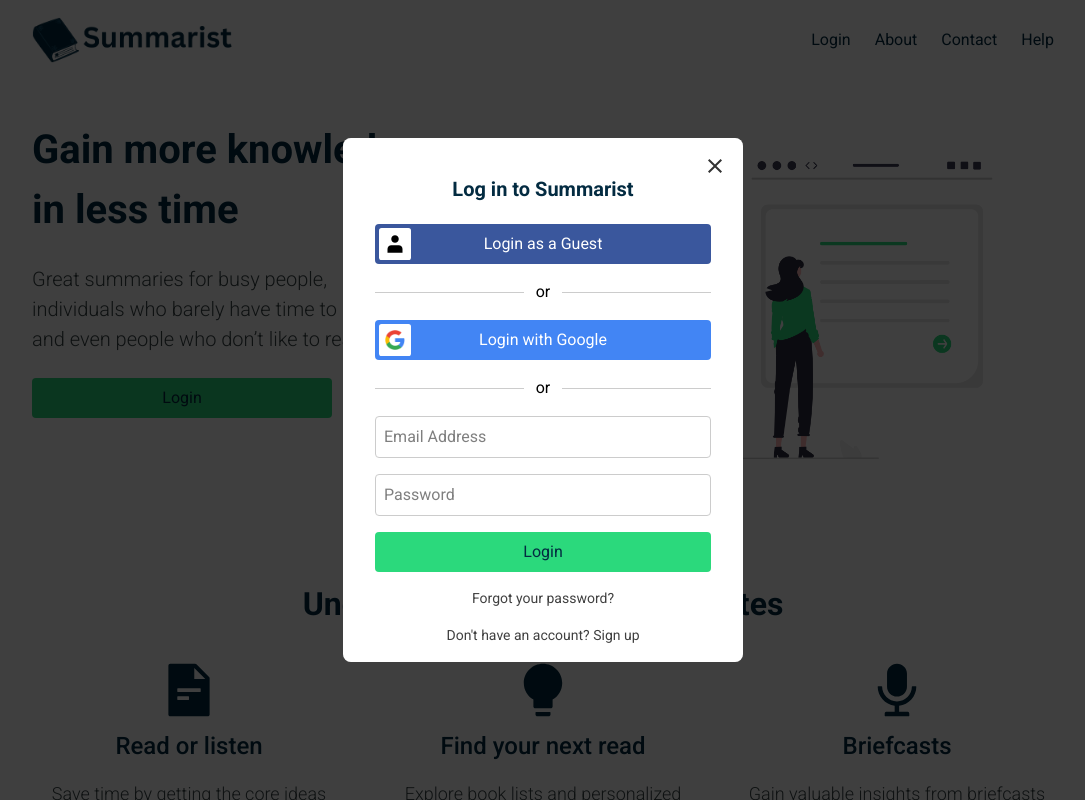
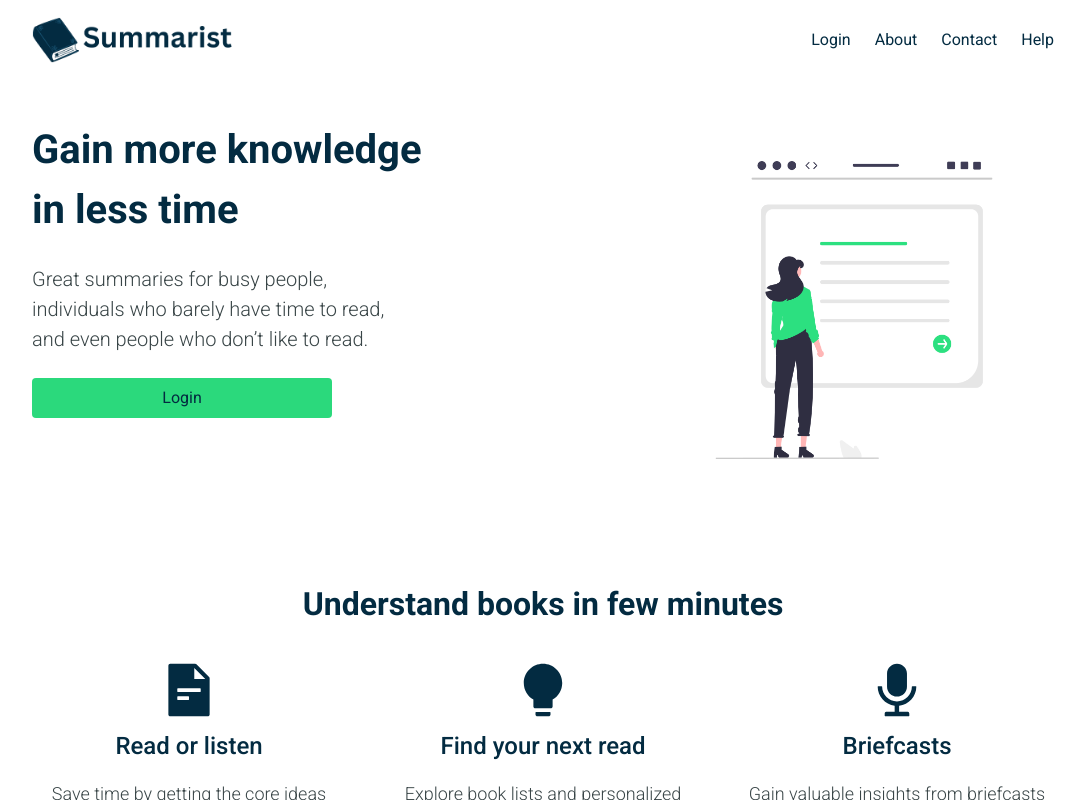
Before and after one commit to jeddelich/fes-internship-summarist, a Next.js app: page / in a window 1280 px wide. Shown: the top 800 px of the page, without its empty margins (97-1182 px from the left). Built offline with nearby package versions, Linux system fonts and the light colour scheme.

Commit message:
add sign up modal and open/close toggle functions

```diff
--- a/app/page.tsx
+++ b/app/page.tsx
@@ -1,22 +1,33 @@
+"use client"
+
 import { AiFillAudio, AiFillBulb, AiFillFileText } from "react-icons/ai";
 import { BiCrown } from "react-icons/bi";
 import { BsStarFill, BsStarHalf } from "react-icons/bs";
 import { RiLeafLine } from "react-icons/ri";
-import AuthModal from "@/components/AuthModal";
-import Page from "@/components/AuthModal";
+import { useState } from "react";
+import SignUpModal from "@/components/Auth/SignUpModal";
+import LoginModal from "@/components/Auth/LoginModal";
 
 export default function Home() {
+
+  const [loginModalOpen, setLoginModalOpen] = useState(false);
+  const [signUpModalOpen, setSignUpModalOpen] = useState(false);
+
   return (
     <>
-      <AuthModal />
-      <Page />
+      {
+        loginModalOpen && <LoginModal setLoginModalOpen={setLoginModalOpen} setSignUpModalOpen={setSignUpModalOpen} />
+      }
+      {
+        signUpModalOpen && <SignUpModal setSignUpModalOpen={setSignUpModalOpen} />
+      }
      <nav className="nav">
       <div className="nav__wrapper">
         <figure className="nav__img--mask">
           <img className="nav__img" src="/logos/summarist__logo.png" alt="logo" />
         </figure>
         <ul className="nav__list--wrapper">
-          <li className="nav__list nav__list--login">Login</li>
+          <li className="nav__list nav__list--login" onClick={() => setLoginModalOpen(true)}>Login</li>
           <li className="nav__list nav__list--mobile">About</li>
           <li className="nav__list nav__list--mobile">Contact</li>
           <li className="nav__list nav__list--mobile">Help</li>
@@ -39,7 +50,7 @@
                 <br className="remove--tablet" />
                 and even people who don’t like to read.
               </div>
-              <button className="btn home__cta--btn">Login</button>
+              <button className="btn home__cta--btn" onClick={() => setLoginModalOpen(true)}>Login</button>
             </div>
             <figure className="landing__image--mask">
               <img src="/images/landing__image.png" alt="landing" />
--- a/components/AuthBtn.jsx
+++ b/components/Auth/LoginBtn.jsx
@@ -1,6 +1,6 @@
-import styles from "./AuthModal.module.css";
+import styles from "./LoginModal.module.css";
 
-function AuthBtn({ text, color, icon }) {
+function LoginBtn({ text, color, icon }) {
   return (
     <div className={styles.btnWrapper}>
       <button className={`${styles.btn} ${color}`}>
@@ -13,4 +13,4 @@
   );
 }
 
-export default AuthBtn;
+export default LoginBtn;
--- /dev/null
+++ b/components/Auth/LoginFooter.jsx
@@ -0,0 +1,19 @@
+import styles from "./LoginModal.module.css";
+
+function LoginFooter({ setSignUpModalOpen, setLoginModalOpen }) {
+
+  const openSignUpModal = (event) => {
+    event.preventDefault();
+    setLoginModalOpen(false);
+    setSignUpModalOpen(true);
+  };
+
+  return (
+    <div className={styles.footer}>
+      <a href="" className={styles.link}>Forgot your password?</a>
+      <a href="" className={styles.link} onClick={openSignUpModal}>Don't have an account? Sign up</a>
+    </div>
+  );
+}
+
+export default LoginFooter;
--- /dev/null
+++ b/components/Auth/LoginForm.jsx
@@ -0,0 +1,14 @@
+import LoginBtn from "./LoginBtn";
+import styles from "./LoginModal.module.css";
+
+function LoginForm() {
+  return (
+    <form action="">
+      <input type="email" placeholder="Email Address" className={styles.input} required />
+      <input type="password" placeholder="Password" className={styles.input} required />
+      <LoginBtn text="Login" color={styles.green}/>
+    </form>
+  );
+}
+
+export default LoginForm;
--- /dev/null
+++ b/components/Auth/LoginModal.jsx
@@ -0,0 +1,29 @@
+import LoginBtn from "./LoginBtn";
+import LoginForm from "./LoginForm";
+import LoginFooter from "./LoginFooter";
+import styles from "./LoginModal.module.css";
+import { MdClose } from "react-icons/md";
+
+function LoginModal({ setLoginModalOpen, setSignUpModalOpen }) {
+
+  return (
+    <div className={styles.background}>
+      <div className={styles.modal}>
+            <MdClose className={styles.closeIcon} onClick={() => setLoginModalOpen(false)} />
+            <h2 className={styles.title} >Log in to Summarist</h2>
+            <LoginBtn text="Login as a Guest" color={styles.darkBlue} icon="/icons/user.svg"/>
+            <div className={styles.separator}>
+              <span className={styles.separatorText}>or</span>
+            </div>
+            <LoginBtn text="Login with Google" color={styles.lightBlue} icon="/logos/google__logo.png"/>
+            <div className={styles.separator}>
+              <span className={styles.separatorText}>or</span>
+            </div>
+            <LoginForm />
+            <LoginFooter setSignUpModalOpen={setSignUpModalOpen} setLoginModalOpen={setLoginModalOpen} />
+      </div>
+    </div>
+  );
+}
+
+export default LoginModal;
--- a/components/AuthModal.module.css
+++ b/components/Auth/LoginModal.module.css
@@ -4,7 +4,7 @@
     left: 0;
     width: 100%;
     height: 100%;
-    background-color: rgba(0, 0, 0, 0.5);
+    background-color: rgba(0, 0, 0, 0.75);
     display: flex;
     justify-content: center;
     align-items: center;
--- /dev/null
+++ b/components/Auth/SignUpModal.jsx
@@ -0,0 +1,34 @@
+import LoginBtn from "./LoginBtn";
+import LoginForm from "./LoginForm";
+import LoginFooter from "./LoginFooter";
+import styles from "./LoginModal.module.css";
+import { MdClose } from "react-icons/md";
+
+function SignUpModal({ setSignUpModalOpen }) {
+
+    console.log("SignUpModal rendered");
+
+    return (
+    <div className={styles.background}>
+      <div className={styles.modal}>
+        <MdClose
+          className={styles.closeIcon}
+          onClick={() => setSignUpModalOpen(false)}
+        />
+        <h2 className={styles.title}>Sign up to Summarist</h2>
+        <LoginBtn
+          text="Login with Google"
+          color={styles.lightBlue}
+          icon="/logos/google__logo.png"
+        />
+        <div className={styles.separator}>
+          <span className={styles.separatorText}>or</span>
+        </div>
+        <LoginForm />
+        <LoginFooter />
+      </div>
+    </div>
+  );
+}
+
+export default SignUpModal;
--- a/components/AuthFooter.jsx
+++ /dev/null
@@ -1,12 +0,0 @@
-import styles from "./AuthModal.module.css";
-
-function AuthFooter() {
-  return (
-    <div className={styles.footer}>
-      <a href="" className={styles.link}>Forgot your password?</a>
-      <a href="" className={styles.link}>Don't have an account? Sign up</a>
-    </div>
-  );
-}
-
-export default AuthFooter;
--- a/components/AuthForm.jsx
+++ /dev/null
@@ -1,14 +0,0 @@
-import AuthBtn from "./AuthBtn";
-import styles from "./AuthModal.module.css";
-
-function AuthForm() {
-  return (
-    <form action="">
-      <input type="email" placeholder="Email Address" className={styles.input} />
-      <input type="password" placeholder="Password" className={styles.input} />
-      <AuthBtn text="Login" color={styles.green}/>
-    </form>
-  );
-}
-
-export default AuthForm;
--- a/components/AuthModal.jsx
+++ /dev/null
@@ -1,28 +0,0 @@
-import AuthBtn from "@/components/AuthBtn";
-import AuthForm from "@/components/AuthForm";
-import AuthFooter from "@/components/AuthFooter";
-import styles from "./AuthModal.module.css";
-import { MdClose } from "react-icons/md";
-
-function AuthModal() {
-  return (
-    <div className={styles.background}>
-      <div className={styles.modal}>
-            <MdClose className={styles.closeIcon} />
-            <h2 className={styles.title} >Log in to Summarist</h2>
-            <AuthBtn text="Login as a Guest" color={styles.darkBlue} icon="/icons/user.svg"/>
-            <div className={styles.separator}>
-              <span className={styles.separatorText}>or</span>
-            </div>
-            <AuthBtn text="Login with Google" color={styles.lightBlue} icon="/logos/google__logo.png"/>
-            <div className={styles.separator}>
-              <span className={styles.separatorText}>or</span>
-            </div>
-            <AuthForm />
-            <AuthFooter />
-      </div>
-    </div>
-  );
-}
-
-export default AuthModal;
```
